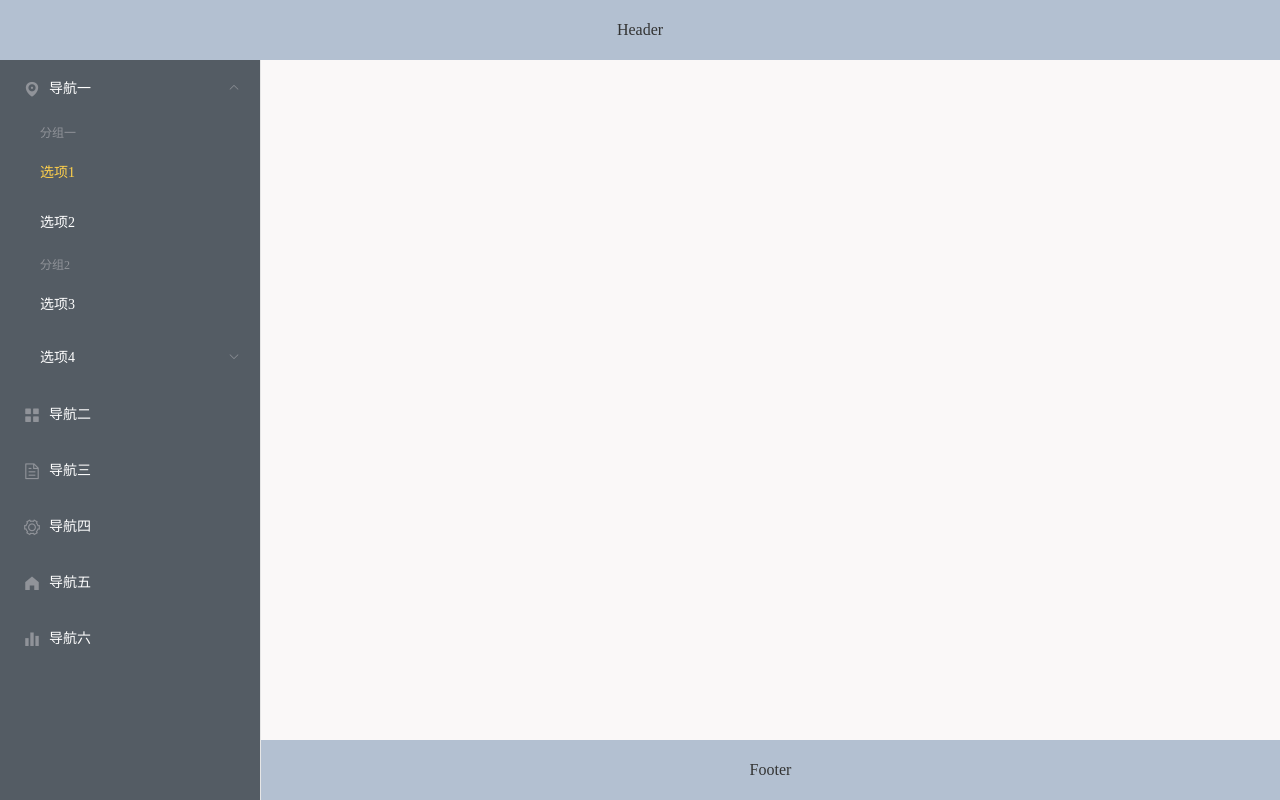
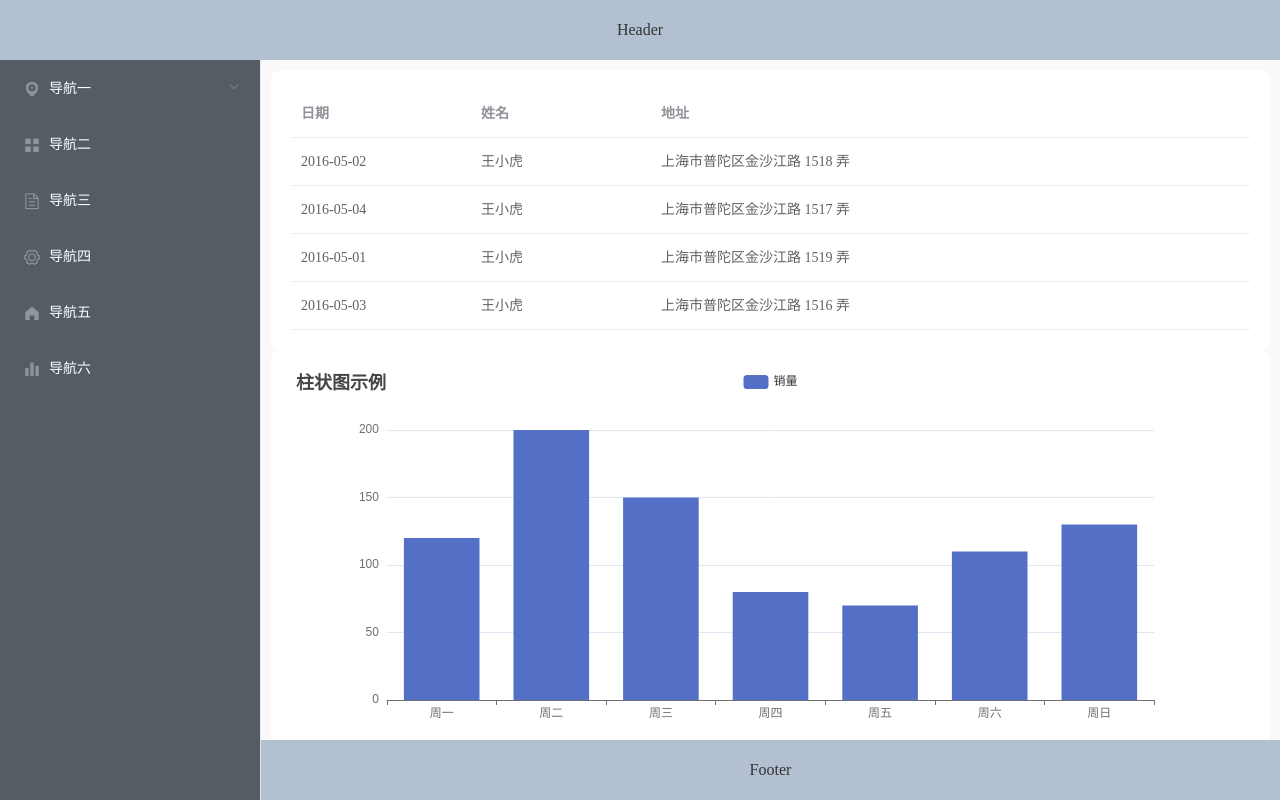
Before and after one commit to yisuayn/chengyue_admin, a Vue app: page / in a window 1280 px wide. Built offline with nearby package versions, Linux system fonts and the light colour scheme.

Commit message:
图标集成

```diff
--- a/package.json
+++ b/package.json
@@ -9,6 +9,7 @@
   },
   "dependencies": {
     "core-js": "^3.6.5",
+    "echarts": "^5.6.0",
     "element-ui": "^2.15.14",
     "vue": "^2.6.11",
     "vue-router": "^3.2.0",
--- a/src/Cypage/Cyhome.vue
+++ b/src/Cypage/Cyhome.vue
@@ -1,37 +1,70 @@
 <template>
+  <div>
     <Weight>
       <el-table :data="tableData" style="width: 100%">
         <el-table-column prop="date" label="日期" width="180">
         </el-table-column>
         <el-table-column prop="name" label="姓名" width="180">
         </el-table-column>
-            <el-table-column prop="address" label="地址">
-            </el-table-column>
+        <el-table-column prop="address" label="地址"> </el-table-column>
       </el-table>
     </Weight>
+    <Weight><Cyecharts :options="chartOptions" /></Weight>
+  </div>
 </template>
 <script>
 export default {
+  components: {},
   data() {
     return {
-            tableData: [{
-                date: '2016-05-02',
-                name: '王小虎',
-                address: '上海市普陀区金沙江路 1518 弄'
-            }, {
-                date: '2016-05-04',
-                name: '王小虎',
-                address: '上海市普陀区金沙江路 1517 弄'
-            }, {
-                date: '2016-05-01',
-                name: '王小虎',
-                address: '上海市普陀区金沙江路 1519 弄'
-            }, {
-                date: '2016-05-03',
-                name: '王小虎',
-                address: '上海市普陀区金沙江路 1516 弄'
-            }]
-        }
-    }
-}
+      tableData: [
+        {
+          date: "2016-05-02",
+          name: "王小虎",
+          address: "上海市普陀区金沙江路 1518 弄",
+        },
+        {
+          date: "2016-05-04",
+          name: "王小虎",
+          address: "上海市普陀区金沙江路 1517 弄",
+        },
+        {
+          date: "2016-05-01",
+          name: "王小虎",
+          address: "上海市普陀区金沙江路 1519 弄",
+        },
+        {
+          date: "2016-05-03",
+          name: "王小虎",
+          address: "上海市普陀区金沙江路 1516 弄",
+        },
+      ],
+      chartOptions: {
+        title: {
+          text: "柱状图示例",
+        },
+        tooltip: {
+          trigger: "axis",
+        },
+        legend: {
+          data: ["销量"],
+        },
+        xAxis: {
+          type: "category",
+          data: ["周一", "周二", "周三", "周四", "周五", "周六", "周日"],
+        },
+        yAxis: {
+          type: "value",
+        },
+        series: [
+          {
+            name: "销量",
+            type: "bar", // 使用柱状图
+            data: [120, 200, 150, 80, 70, 110, 130],
+          },
+        ],
+      },
+    };
+  },
+};
 </script>
--- /dev/null
+++ b/src/components/Cyecharts.vue
@@ -0,0 +1,34 @@
+<template>
+    <div ref="chart" style="width: 100%; height: 400px;"></div>
+  </template>
+
+  <script>
+  export default {
+    name: 'Cyecharts',
+    props: {
+      options: {
+        type: Object,
+        required: true,
+      },
+    },
+    mounted() {
+      this.initChart();
+    },
+    methods: {
+      initChart() {
+        // 使用全局挂载的 ECharts
+        const myChart = this.$echarts.init(this.$refs.chart);
+        myChart.setOption(this.options);
+      },
+    },
+    watch: {
+      // 监听 options 变化，更新图表
+      options: {
+        deep: true,
+        handler() {
+          this.initChart();
+        },
+      },
+    },
+  };
+  </script>
--- a/src/components/Weight.vue
+++ b/src/components/Weight.vue
@@ -12,6 +12,7 @@ export default{
 .content{
     background: #fff;
     max-width: 100%;
+    max-height: 100%;
     padding: 20px;
     border-radius: 10px;
 }
--- a/src/main.js
+++ b/src/main.js
@@ -5,10 +5,45 @@ import store from "./store";
 import ElementUI from 'element-ui';
 import 'element-ui/lib/theme-chalk/index.css';
 import Weight from "./components/Weight.vue";
+import Cyecharts from "./components/Cyecharts.vue";
+
+// 引入 echarts 核心模块，核心模块提供了 echarts 使用必须要的接口。
+import * as echarts from 'echarts/core';
+// 引入柱状图图表，图表后缀都为 Chart
+import { BarChart } from 'echarts/charts';
+// 引入标题，提示框，直角坐标系，数据集，内置数据转换器组件，组件后缀都为 Component
+import {
+  TitleComponent,
+  TooltipComponent,
+  GridComponent,
+  DatasetComponent,
+  TransformComponent,
+  LegendComponent
+} from 'echarts/components';
+// 标签自动布局、全局过渡动画等特性
+import { LabelLayout, UniversalTransition } from 'echarts/features';
+// 引入 Canvas 渲染器，注意引入 CanvasRenderer 或者 SVGRenderer 是必须的一步
+import { CanvasRenderer } from 'echarts/renderers';
 
 Vue.use(ElementUI);
+echarts.use([
+  TitleComponent,
+  TooltipComponent,
+  GridComponent,
+  DatasetComponent,
+  TransformComponent,
+  BarChart,
+  LabelLayout,
+  UniversalTransition,
+  CanvasRenderer,
+  LegendComponent
+]);
 
-Vue.component('Weight',Weight)
+// 将 ECharts 挂载到 Vue 原型上
+Vue.prototype.$echarts = echarts;
+
+Vue.component('Weight',Weight);
+Vue.component('Cyecharts',Cyecharts);
 
 Vue.config.productionTip = false;
 
--- a/src/router/index.js
+++ b/src/router/index.js
@@ -10,7 +10,12 @@ const routes = [
     component: Cylayout,
     children: [
       {
-        path: "1-1",
+        path: "/",
+        name: "Cyhome",
+        component: () => import("../Cypage/Cyhome.vue"),
+      },
+      {
+        path: "/1-1",
         name: "Cyhome",
         component: () => import("../Cypage/Cyhome.vue"),
       },
--- a/src/views/Cylayout.vue
+++ b/src/views/Cylayout.vue
@@ -4,7 +4,7 @@
       <el-header>Header</el-header>
       <el-container>
         <el-aside width="auto">
-          <el-menu default-active="1-1" class="el-menu-vertical-demo" @open="handleOpen" @close="handleClose"
+          <el-menu class="el-menu-vertical-demo" @open="handleOpen" @close="handleClose"
             background-color="#545c64" text-color="#fff" active-text-color="#ffd04b" :router="true">
             <el-submenu index="1">
               <template slot="title">
```
Also changed, not shown: 1 other file (tests, documents, lock files or other folders). Lines whose indentation alone changed are shown as unchanged.
